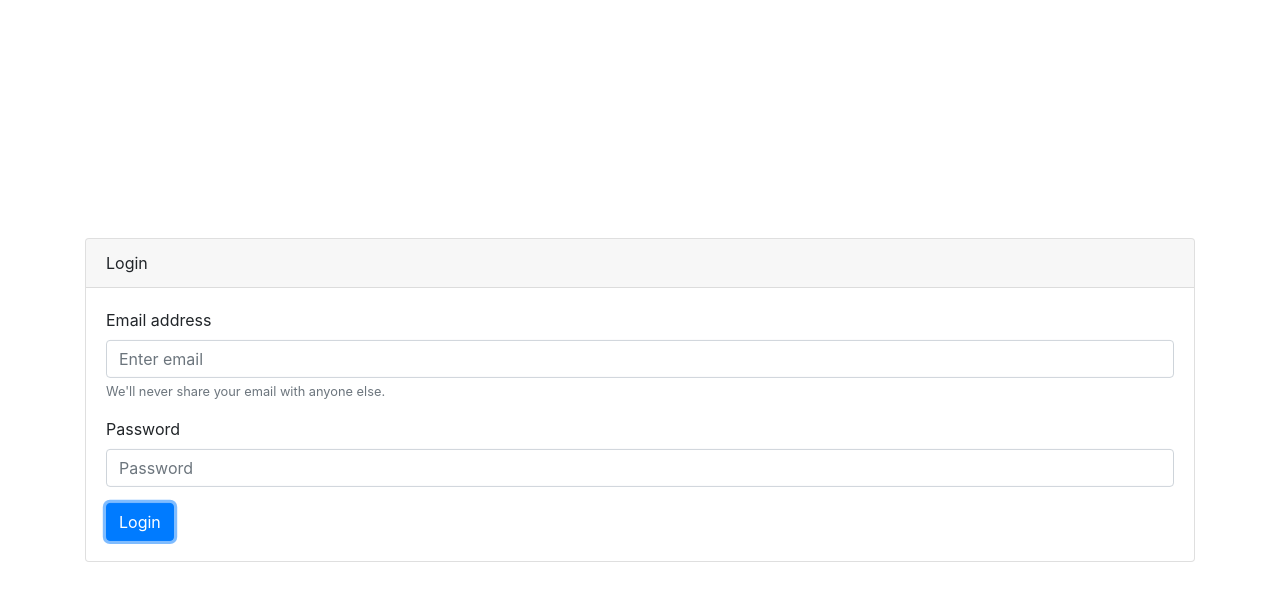
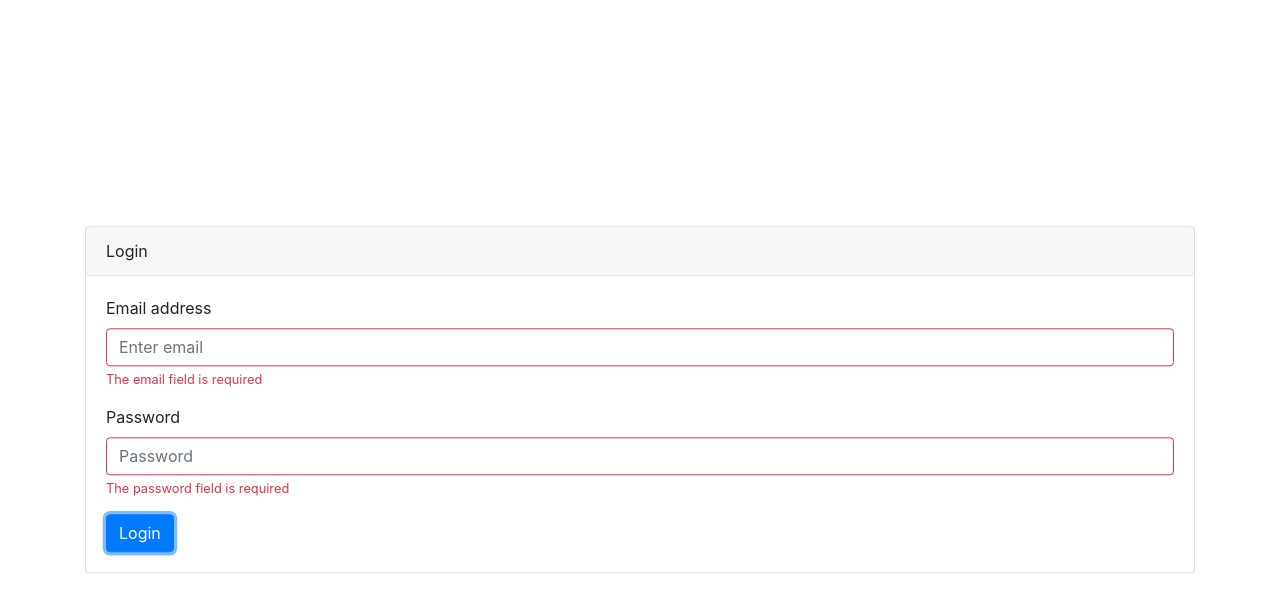
Before and after one commit to islamMaruf/ip_management_frontend, a Vue app: page / in a window 1280 px wide. Both pictures are taken after a click on the button "Login". Shown: the top 612 px of the page. Built offline with nearby package versions, Linux system fonts and the light colour scheme.

Commit message:
feat: component ready

```diff
--- /dev/null
+++ b/src/components/core/ErrorText.vue
@@ -0,0 +1,14 @@
+<template>
+     <div class="invalid-feedback">
+          <slot></slot>
+        </div>
+</template>
+
+<script>
+export default {
+    name: "ErrorText"
+}
+</script>
+
+<style scoped>
+</style>
--- a/src/views/LoginPage.vue
+++ b/src/views/LoginPage.vue
@@ -5,17 +5,24 @@
                 <Card title="Login">
                     <form>
                         <div class="form-group">
-                            <label for="exampleInputEmail1">Email address</label>
-                            <input type="email" class="form-control" id="exampleInputEmail1" aria-describedby="emailHelp"
-                                placeholder="Enter email">
-                            <small id="emailHelp" class="form-text text-muted">We'll never share your email with anyone
-                                else.</small>
+                            <label>Email address</label>
+                            <input name="email" v-model="input.email" class="form-control"
+                                :class="{ 'is-invalid': errors.has('email') }" v-validate="'required'"
+                                placeholder="Enter email" />
+                            <ErrorText v-show="errors.has('email')">{{ errors.first("email") }}</ErrorText>
                         </div>
                         <div class="form-group">
-                            <label for="exampleInputPassword1">Password</label>
-                            <input type="password" class="form-control" id="exampleInputPassword1" placeholder="Password">
+                            <label>Password</label>
+                            <input name="password" v-model="input.password" v-validate="'required'" type="password"
+                                class="form-control" :class="{ 'is-invalid': errors.has('password') }" id="password"
+                                placeholder="Password" />
+                            <ErrorText v-show="errors.has('password')">{{ errors.first("password") }}</ErrorText>
                         </div>
-                        <Button>Login</Button>
+                        <div>
+                            <ErrorText v-show="error">{{ error_message }}</ErrorText>
+                        </div>
+
+                        <Button :is-submit="true" @submit="login">Login</Button>
                     </form>
                 </Card>
             </div>
@@ -26,14 +33,59 @@
 <script>
 import Card from "../components/core/Card.vue"
 import Button from "../components/core/Button.vue"
+import ErrorText from "../components/core/ErrorText.vue"
+import AuthService from "@/services/api/AuthService"
+
 export default {
     name: 'LoginPage',
     components: {
         Card,
-        Button
+        Button,
+        ErrorText
+    },
+    data() {
+        return {
+            input: {
+                email: "",
+                password: ""
+            },
+            error_message: 'Something went wrong. Try again after some time',
+            error: false
+
+        }
+    },
+    computed: {
+
+    },
+    methods: {
+        resetProperty() {
+            this.input.email = "";
+            this.input.password = "";
+        },
+        login() {
+            this.$validator.validateAll().then((validate) => {
+                if (validate) {
+                    this._error = false;
+                    AuthService.login(this.input).then(response => {
+                        let response_status = response.success;
+                        let access_token = response.data.access_token;
+                        if (response_status && response.code == 200 && access_token) {
+                            this.$cookieService.setCookie('token', access_token, 1);
+                            this.$store.commit('setAuthenticateUser', response.data.user);
+                            this.$router.push({ name: 'Dashboard' });
+                        }
+                    }).catch(error => {
+                        let error_response = error.response;
+                        if (error_response.status == 422) {
+                           this.$addLaravelErrors(error_response)
+                        } else if (error_response.status == 401) {
+                            this.error_message = 'Email or Password not matched';
+                            this.error = true;
+                        }
+                    });
+                }
+            });
+        }
     }
 }
 </script>
-
-<style scoped>
-</style>
```
